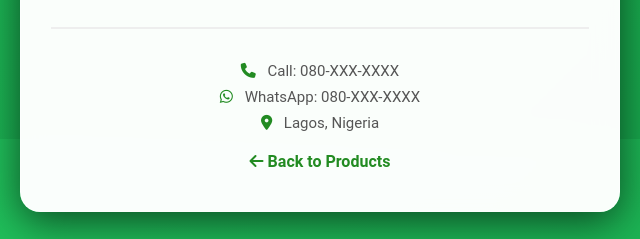
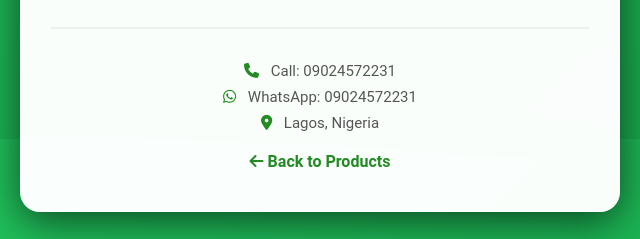
Before and after one commit to ajalaayomide45-debug/AREWA, a plain HTML site: page contact.html in a window 1280 px wide. Shown: the part 661-900 px from the top of the page, 320-960 px from the left. Drawn offline with Linux system fonts and the light colour scheme.

Commit message:
Add files via upload

```diff
--- a/contact.html
+++ b/contact.html
@@ -208,8 +208,8 @@ textarea{
     </form>
 
     <div class="contact-info">
-      <p><i class="fa-solid fa-phone"></i> Call: 080-XXX-XXXX</p>
-      <p><i class="fa-brands fa-whatsapp"></i> WhatsApp: 080-XXX-XXXX</p>
+      <p><i class="fa-solid fa-phone"></i> Call: 09024572231</p>
+      <p><i class="fa-brands fa-whatsapp"></i> WhatsApp: 09024572231</p>
       <p><i class="fa-solid fa-location-dot"></i> Lagos, Nigeria</p>
     </div>
 
@@ -231,7 +231,7 @@ function sendMessage(e){
 
   // IMPORTANT: Replace 234XXXXXXXXXX with your WhatsApp number
   // Example: 2348031234567 for 08031234567
-  window.open(`https://wa.me/234XXXXXXXXXX?text=${whatsappText}`, '_blank');
+  window.open(`https://wa.me/2349024572231?text=${whatsappText}`, '_blank');
 }
 
 function logout(){
```
